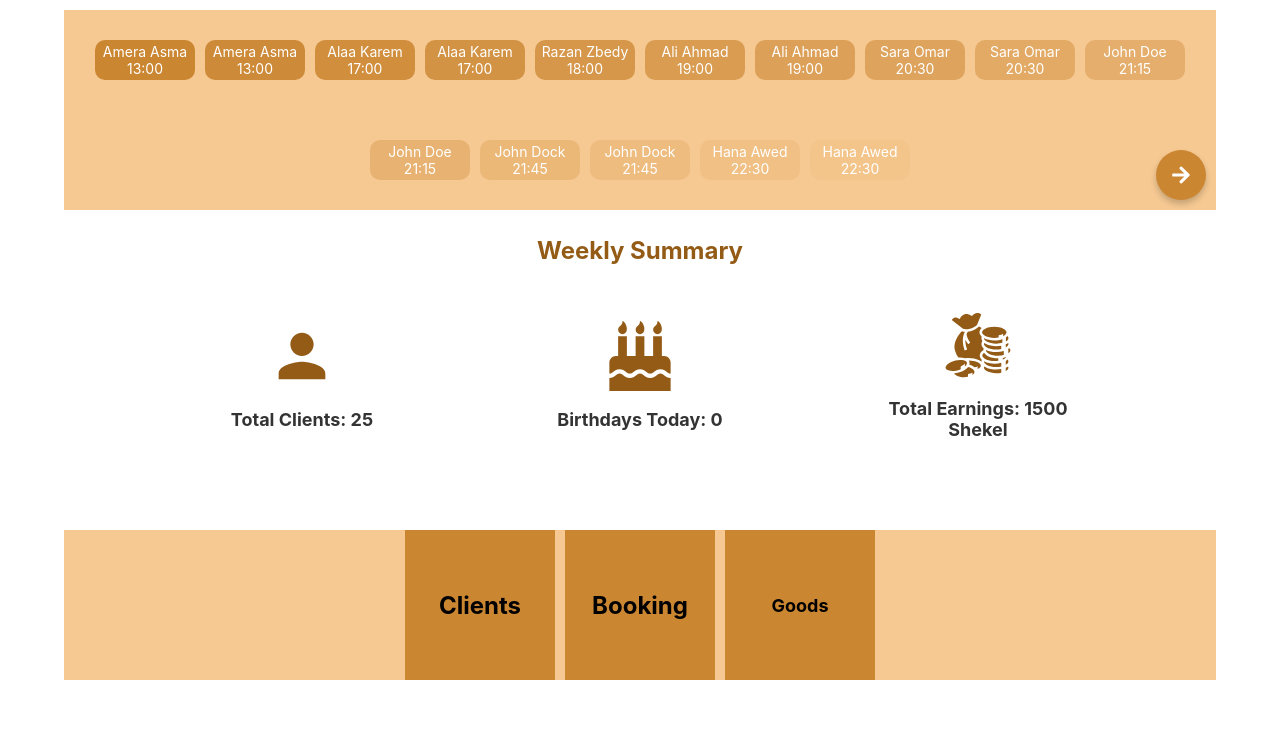
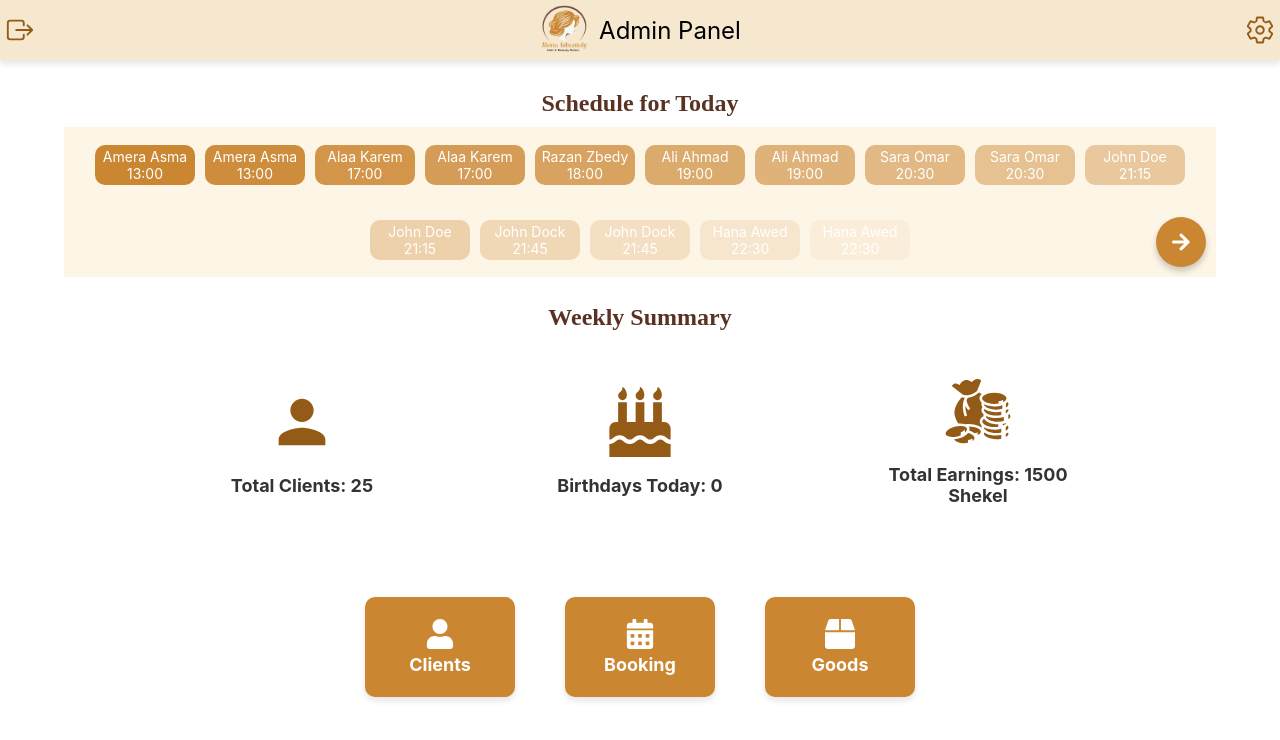
Before and after one commit to razan-zb/RazanSalonWeb, a React (Create React App) app: page /admin in a window 1280 px wide. Shown: the top 740 px of the page. Built offline with nearby package versions, Linux system fonts and the light colour scheme.

Commit message:
Final look for the first section + adding Topbar

```diff
--- a/src/assest/locales/ar/translation.json
+++ b/src/assest/locales/ar/translation.json
@@ -16,5 +16,9 @@
   "Today's birthdays": "أعياد الميلاد اليوم",
   "noBirthdaysToday": "لا يوجد أعياد ميلاد اليوم",
   "clientsNames": "الأسماء",
-  "Birthdays Today": "عيد ميلاد اليوم"
+  "Birthdays Today": "عيد ميلاد اليوم",
+  "goods": "البضائع",
+  "scheduleForToday": "جدول اليوم",
+  "booking": "الحجوزات",
+  "clients": "العملاء"
 }
--- a/src/assest/locales/en/translation.json
+++ b/src/assest/locales/en/translation.json
@@ -16,5 +16,9 @@
   "Today's birthdays": "Today's birthdays",
   "noBirthdaysToday": "No birthdays today",
   "clientsNames": "Clients' Names",
-  "Birthdays Today": "Birthdays Today"
+  "Birthdays Today": "Birthdays Today",
+  "goods": "Goods",
+  "scheduleForToday": "Schedule for Today",
+  "booking": "Booking",
+  "clients": "Clients"
 }
--- a/src/assest/locales/he/translation.json
+++ b/src/assest/locales/he/translation.json
@@ -16,5 +16,9 @@
   "Today's birthdays": "ימי הולדת היום",
   "noBirthdaysToday": "אין ימי הולדת היום",
   "clientsNames": "שמות הלקוחות",
-  "Birthdays Today": "ימי הולדת היום"
+  "Birthdays Today": "ימי הולדת היום",
+  "goods": "מוצרים",
+  "scheduleForToday": "לו״ז להיום",
+  "booking": "הזמנה",
+  "clients": "לקוחות"
 }
--- a/src/pages/admin/Booking.js
+++ b/src/pages/admin/Booking.js
@@ -1,13 +1,17 @@
 import React from 'react';
-import { BookingContainer,Temp } from './adminStyling';
+import { FaCalendarAlt } from 'react-icons/fa'; // Import a calendar icon
+import { BookingContainer, Temp } from './adminStyling';
+import { useTranslation } from 'react-i18next';
 
 const Booking = () => {
+  const { t } = useTranslation();
+
   return (
     <BookingContainer>
-      <Temp>Booking</Temp>
+      <FaCalendarAlt size={30} color="white" />
+      <Temp>{t('booking')}</Temp>
     </BookingContainer>
   );
 };
 
-
 export default Booking;
--- a/src/pages/admin/Clients.js
+++ b/src/pages/admin/Clients.js
@@ -1,10 +1,15 @@
 import React from 'react';
-import {ClientsContainer ,Temp } from './adminStyling';
+import { FaUser } from 'react-icons/fa'; // Import a user icon
+import { ClientsContainer, Temp } from './adminStyling';
+import { useTranslation } from 'react-i18next';
 
 const Clients = () => {
+  const { t } = useTranslation();
+
   return (
     <ClientsContainer>
-      <Temp>Clients</Temp>
+      <FaUser size={30} color="white" />
+      <Temp>{t('clients')}</Temp>
     </ClientsContainer>
   );
 };
--- a/src/pages/admin/FirstSection.js
+++ b/src/pages/admin/FirstSection.js
@@ -1,6 +1,7 @@
 import React from 'react';
-import { FirstSectionContainer, MiniBoxContainer, MiniBoxText, ArrowButton } from './adminStyling';
+import { FirstSectionTitle,FirstSectionContainer, MiniBoxContainer, MiniBoxText, ArrowButton } from './adminStyling';
 import { FaArrowRight } from 'react-icons/fa'; // Import an arrow icon
+import { useTranslation } from 'react-i18next';
 
 const FirstSection = () => {
   const appointments = [
@@ -19,6 +20,8 @@ const FirstSection = () => {
     { name: 'Hana Awed', time: '22:30' },
     { name: 'John Dock', time: '21:45' },
   ];
+  const { t } = useTranslation();
+
 
   // Function to convert time string to minutes
   const timeToMinutes = (time) => {
@@ -43,6 +46,10 @@ const FirstSection = () => {
   };
 
   return (
+
+
+    <>
+          <FirstSectionTitle>{t('scheduleForToday')}</FirstSectionTitle>
           <FirstSectionContainer>
         {sortedAppointments.map((appointment, index) => (
           <MiniBoxContainer
@@ -57,6 +64,8 @@ const FirstSection = () => {
           <FaArrowRight size={20} color="#fff" />
         </ArrowButton>
       </FirstSectionContainer>
+    </>
+
   );
 };
 
--- a/src/pages/admin/MainAdminPage.js
+++ b/src/pages/admin/MainAdminPage.js
@@ -1,25 +1,45 @@
 import React from 'react';
+import TopBar from './TopBar';
 import FirstSection from './FirstSection';
 import SecondSection from './SecondSection';
 import Clients from './Clients';
 import Booking from './Booking';
-import { SafeAreaViewS, SmallContainer,Goods, GoodsText } from './adminStyling';
+import { SafeAreaViewS, SmallContainer, Goods, GoodsText } from './adminStyling';
+import { FaBox } from 'react-icons/fa'; // Import a box icon
+import { useTranslation } from 'react-i18next';
 
 const MainAdminPage = () => {
+  const { t } = useTranslation();
+
+  const handleExit = () => {
+    console.log('Exit button clicked');
+  };
+
+  const handleSettings = () => {
+    console.log('Settings button clicked');
+    // Implement logic for opening settings
+  };
+
   return (
-    <SafeAreaViewS>
-      <FirstSection/>
-      <SecondSection/>
-      <SmallContainer>
-        <Clients/>
-        <Booking/>
-        <Goods><GoodsText>Goods</GoodsText></Goods>
-      </SmallContainer>
+    <>
+      {/* TopBar */}
+      <TopBar onExit={handleExit} onSettings={handleSettings} />
 
-    </SafeAreaViewS>
+      {/* Main Content */}
+      <SafeAreaViewS>
+        <FirstSection />
+        <SecondSection />
+        <SmallContainer>
+          <Clients />
+          <Booking />
+          <Goods>
+            <FaBox size={30} color="white" />
+            <GoodsText>{t('goods')}</GoodsText>
+          </Goods>
+        </SmallContainer>
+      </SafeAreaViewS>
+    </>
   );
 };
 
-
-
 export default MainAdminPage;
--- /dev/null
+++ b/src/pages/admin/TopBar.js
@@ -0,0 +1,33 @@
+import React from 'react';
+import { IoExitOutline, IoSettingsOutline } from 'react-icons/io5'; // Ionicons for web
+import logoSource from '../../assest/images/Logo.png';
+import {
+  TopBarContainer,
+  ButtonExit,
+  IconExit,
+  LogoContainer,
+  LogoImage,
+  ButtonSetting,
+} from './adminStyling';
+
+const TopBar = ({ onExit, onSettings }) => {
+  return (
+    <TopBarContainer>
+      {/* Exit Button */}
+      <ButtonExit onClick={onExit}>
+        <IoExitOutline size={30} color="#935B16" />
+      </ButtonExit>
+
+      <LogoContainer>
+        <LogoImage src={logoSource} alt="Logo" />
+        <IconExit>Admin Panel</IconExit>
+      </LogoContainer>
+
+      <ButtonSetting onClick={onSettings}>
+        <IoSettingsOutline size={30} color="#935B16" />
+      </ButtonSetting>
+    </TopBarContainer>
+  );
+};
+
+export default TopBar;
--- a/src/pages/admin/adminStyling.js
+++ b/src/pages/admin/adminStyling.js
@@ -6,32 +6,44 @@ export const SafeAreaViewS = styled.div`
   flex-direction: column;
   align-items: center;
   width: 100%;
+  margin-top:70px;
 `;
 
 
 
 export const Temp = styled.h1`
-  font-size: 24px;
+  font-size: 18px;
   font-weight: bold;
+  color: white;
+  margin: 0;
 `;
+
 // SmallContainer
 export const SmallContainer = styled.div`
-  height: 150px;
+  height: 100px;
   width: 90%;
-  background-color: #F6C992;
   display: flex;
   flex-direction: row;
   justify-content: center;
   align-items: center;
   margin-top: 10px;
-  gap: 10px;
+  gap: 50px;
 `;
+
+export const FirstSectionTitle = styled.text`
+    font-size:24px;
+    font-weight:bold;
+    color: #5a3223;
+    font-family: cursive;
+    margin-top:20px;
+
+`
 
 // First Section
 export const FirstSectionContainer = styled.div`
-  height: 200px;
+  height: 150px;
   width: 90%;
-  background-color: #f6c992;
+  background-color: #FDF5E6;
   display: flex;
   flex-wrap: wrap;
   justify-content: center;
@@ -104,9 +116,10 @@ export const SecondSectionContainer2 = styled.div`
 
 export const Title = styled.h2`
   font-size: 24px;
-  color: #935b16;
   text-align: center;
   margin-top: 0px;
+  color: #5a3223;
+ font-family: cursive;
 `;
 
 // Container for each statistic
@@ -131,32 +144,30 @@ export const StatText = styled.p`
 
 // Clients
 export const ClientsContainer = styled.div`
-  height: 150px;
+  height: 100px;
   width: 150px;
   background-color: #CB8632;
   display: flex;
+  flex-direction: column; /* Align icons and text vertically */
   justify-content: center;
   align-items: center;
+  border-radius: 10px; /* Rounded corners */
+  gap: 5px; /* Space between icon and text */
+  box-shadow: 0px 4px 6px rgba(0, 0, 0, 0.1);
+  &:hover {
+    background-color: #a75d22; /* Hover effect */
+  }
 `;
 
 // Booking
-export const BookingContainer = styled.div`
-  height: 150px;
-  width: 150px;
-  background-color: #CB8632;
-  display: flex;
-  justify-content: center;
-  align-items: center;
+export const BookingContainer = styled(ClientsContainer)`
+  /* Same styles as ClientsContainer */
 `;
 
+
 // Goods
-export const Goods = styled.div`
-  height: 150px;
-  width:150px;
-  background-color: #CB8632;
-  display: flex;
-  justify-content: center;
-  align-items: center;
+export const Goods = styled(ClientsContainer)`
+  /* Same styles as ClientsContainer */
 `;
 
 // Goods Text
@@ -164,4 +175,84 @@ export const GoodsText = styled.p`
   font-size: 18px;
   font-weight: bold;
   margin: 0;
+  color: white;
+
 `;
+
+
+
+// TopBar Container
+export const TopBarContainer = styled.div`
+  width: 100%;
+  height: 60px;
+  background-color: #f5e8cf;
+  display: flex;
+  align-items: center;
+  justify-content: space-between;
+  padding: 0px;
+  box-shadow: 0px 4px 6px rgba(0, 0, 0, 0.1);
+  position: fixed; /* Keeps it at the top */
+  top: 0;
+  z-index: 100;
+`;
+
+// Logo Container
+export const LogoContainer = styled.div`
+  display: flex;
+  align-items: center;
+`;
+
+// Logo Image
+export const LogoImage = styled.img`
+  width: 50px;
+  height: 50px;
+  margin-right: 10px;
+`;
+
+// Logo Text
+export const LogoText = styled.h1`
+  font-size: 20px;
+  font-weight: bold;
+  color: #935b16;
+  margin: 0;
+`;
+
+// Exit Button
+export const ButtonExit = styled.button`
+  background: none;
+  border: none;
+  cursor: pointer;
+  font-size: 20px;
+  color: #935b16;
+  display: flex;
+  align-items: center;
+  padding: 5px;
+  &:hover {
+    color: #a75d22;
+  }
+`;
+
+// Exit Icon
+export const IconExit = styled.span`
+  font-size: 24px;
+`;
+
+// Settings Button
+export const ButtonSetting = styled.button`
+  background: none;
+  border: none;
+  cursor: pointer;
+  font-size: 20px;
+  color: #935b16;
+  display: flex;
+  align-items: center;
+  padding: 5px;
+  &:hover {
+    color: #a75d22;
+  }
+`;
+
+// Settings Icon
+export const IconSetting = styled.span`
+  font-size: 24px;
+`;
```
Also changed, not shown: src/assest/images/Logo.png (added). Lines whose indentation alone changed are shown as unchanged.
